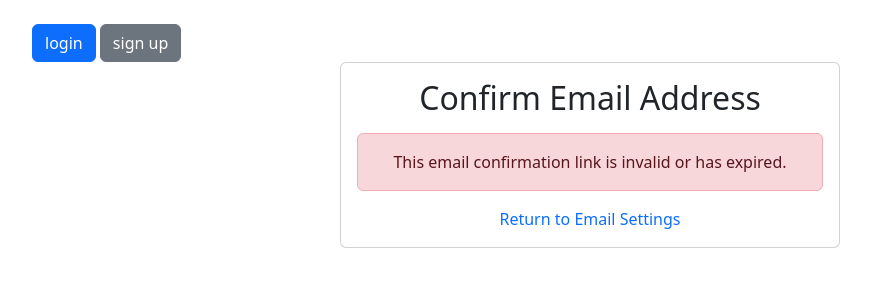
After one commit to Hamidrezaabdollahi/shopping_app, a Django app: template templates/account/email_confirm.html in a window 1280 px wide. The commit adds this page. Shown: the top 300 px of the page, without its empty margins (50-921 px from the left). Run offline with Django 4.2, Linux system fonts and the light colour scheme; the template is opened without the code that fills it, so the values that code supplies are empty; parts of the project's set-up code (start-up, migrations or seed data) failed here and were passed over.

Commit message:
customize email template

```diff
--- a/templates/_base.html
+++ b/templates/_base.html
@@ -8,28 +8,15 @@
     />
   </head>
   <body class="container my-4">
-    {% block content %}{% endblock content %}
+    {% if user.is_authenticated %} welcome {{ user.username }}
+    <form action="{% url 'account_logout' %}" method="post">
+      {% csrf_token %}
+      <button type="submit" class="btn btn-danger">sign out</button>
+    </form>
+    {% else %}
+    <a href="{% url 'account_login' %}" class="btn btn-primary">login</a>
+    <a href="{% url 'account_signup' %}" class="btn btn-secondary">sign up</a>
+
+    {% endif %} {% block content %}{% endblock content %}
   </body>
 </html>
-
-{% comment %}
-<html lang="en">
-  <head>
-    <meta charset="UTF-8" />
-    <meta name="viewport" content="width=device-width, initial-scale=1.0" />
-    <meta http-equiv="X-UA-Compatible" content="ie=edge" />
-
-    {% block title %} {% endblock title %}
-
-    <link rel="stylesheet" href="./style.css" />
-    <link rel="icon" href="./favicon.ico" type="image/x-icon" />
-    <link
-      href="https://cdn.jsdelivr.net/npm/bootstrap@5.3.2/dist/css/bootstrap.min.css"
-      rel="stylesheet"
-    />
-  </head>
-  <body class="container my-4">
-    {% block content %}{% endblock content %}
-  </body>
-</html>
-{% endcomment %}
--- /dev/null
+++ b/templates/account/email/email_confirmation_subject.txt
@@ -0,0 +1,6 @@
+{% load i18n%}
+{% autoescape off %}
+    {% blocktrans %}
+        please confirm email
+    {% endblocktrans %}
+{% endautoescape %}
--- /dev/null
+++ b/templates/account/email_confirm.html
@@ -0,0 +1,39 @@
+{% extends "_base.html" %}
+{% load i18n %}
+{% block title %}{% trans "Confirm Email Address" %}{% endblock title %}
+
+{% block content %}
+  <div class="card mx-auto" style="max-width: 500px;">
+    <div class="card-body">
+      <h2 class="card-title text-center mb-3">{% trans "Confirm Email Address" %}</h2>
+
+      {% if confirmation %}
+        <p class="text-center">
+          {% blocktrans with confirmation.email_address.email as email %}
+            Please confirm that <strong>{{ email }}</strong> is your email address.
+          {% endblocktrans %}
+        </p>
+
+        <form method="post" action="{% url 'account_confirm_email' confirmation.key %}">
+          {% csrf_token %}
+          <div class="d-grid gap-2 mt-4">
+            <button type="submit" class="btn btn-primary">
+              {% trans "Confirm Email" %}
+            </button>
+          </div>
+        </form>
+
+      {% else %}
+        <div class="alert alert-danger text-center">
+          {% trans "This email confirmation link is invalid or has expired." %}
+        </div>
+      {% endif %}
+
+      <div class="text-center mt-3">
+        <a href="{% url 'account_email' %}" class="text-decoration-none">
+          {% trans "Return to Email Settings" %}
+        </a>
+      </div>
+    </div>
+  </div>
+{% endblock content %}
```
Also changed, not shown: templates/account/email/email_confirmation_message.txt (added, +10 -0 lines), templates/home.html (+4 -16 lines).
